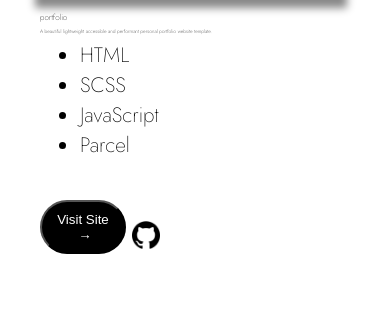
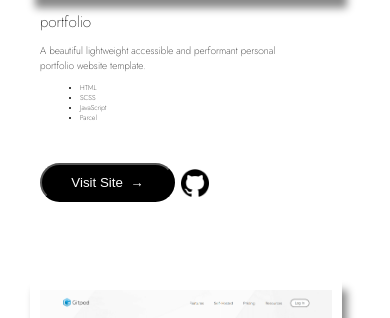
Before and after one commit to wesley-codes/poforlio, a plain HTML site: page index.html in a window 390 px wide. Shown: the part 782-1100 px from the top of the page. Drawn offline with Linux system fonts and the light colour scheme.

Commit message:
initial commit

```diff
--- a/style.css
+++ b/style.css
@@ -668,7 +668,7 @@ footer {
     }
 
     .text h3 {
-        font-size: 8px;
+        font-size: 15px;
         padding-top: 5px;
 
     }
@@ -688,12 +688,13 @@ footer {
     }
 
     .container p {
-        font-size: 5px;
+        font-size: 10px;
     }
 
 
     .container ul {
         padding-bottom: 20px;
+        font-size: 7px;
     }
 
     .container button-and-link {
```
